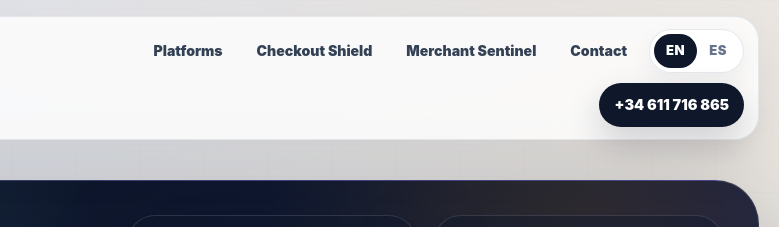
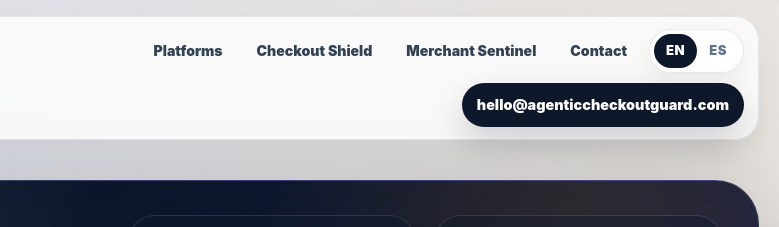
Before and after one commit to ernestorafa82-cpu/trend-radar, a plain HTML site: page index.html in a window 1280 px wide. Shown: the top 227 px of the page, 501-1280 px from the left. Drawn offline with Linux system fonts and the light colour scheme.

Commit message:
Update landing contact email and keep WhatsApp CTA

```diff
--- a/index.html
+++ b/index.html
@@ -40,7 +40,7 @@
       "description": "Two independent Shopify operations platforms with 24/7 worker agents for release assurance, revenue protection, incident operations, and agency workflows.",
       "contactPoint": {
         "@type": "ContactPoint",
-        "telephone": "+34-611-716-865",
+        "email": "hello@agenticcheckoutguard.com",
         "contactType": "sales",
         "availableLanguage": ["English", "Spanish"]
       },
@@ -1013,7 +1013,7 @@
             <button class="lang-btn is-active" type="button" data-set-lang="en" aria-pressed="true">EN</button>
             <button class="lang-btn" type="button" data-set-lang="es" aria-pressed="false">ES</button>
           </div>
-          <a class="nav-cta" href="tel:+34611716865">+34 611 716 865</a>
+          <a class="nav-cta" href="mailto:hello@agenticcheckoutguard.com">hello@agenticcheckoutguard.com</a>
         </div>
       </div>
     </div>
@@ -1577,7 +1577,7 @@
             Checkout Shield governs the change. Merchant Sentinel watches the store. Together they give agencies the control, evidence, and security posture that standard tools do not cover.
           </p>
           <div class="cta-actions" style="justify-content: center;">
-            <a class="btn btn-primary" href="tel:+34611716865" data-en="Call +34 611 716 865" data-es="Llamar +34 611 716 865">Call +34 611 716 865</a>
+            <a class="btn btn-primary" href="mailto:hello@agenticcheckoutguard.com" data-en="Email hello@agenticcheckoutguard.com" data-es="Escribir a hello@agenticcheckoutguard.com">Email hello@agenticcheckoutguard.com</a>
             <a class="btn btn-secondary" href="https://wa.me/34611716865" rel="noopener" data-en="Open WhatsApp" data-es="Abrir WhatsApp">Open WhatsApp</a>
           </div>
         </div>
```
